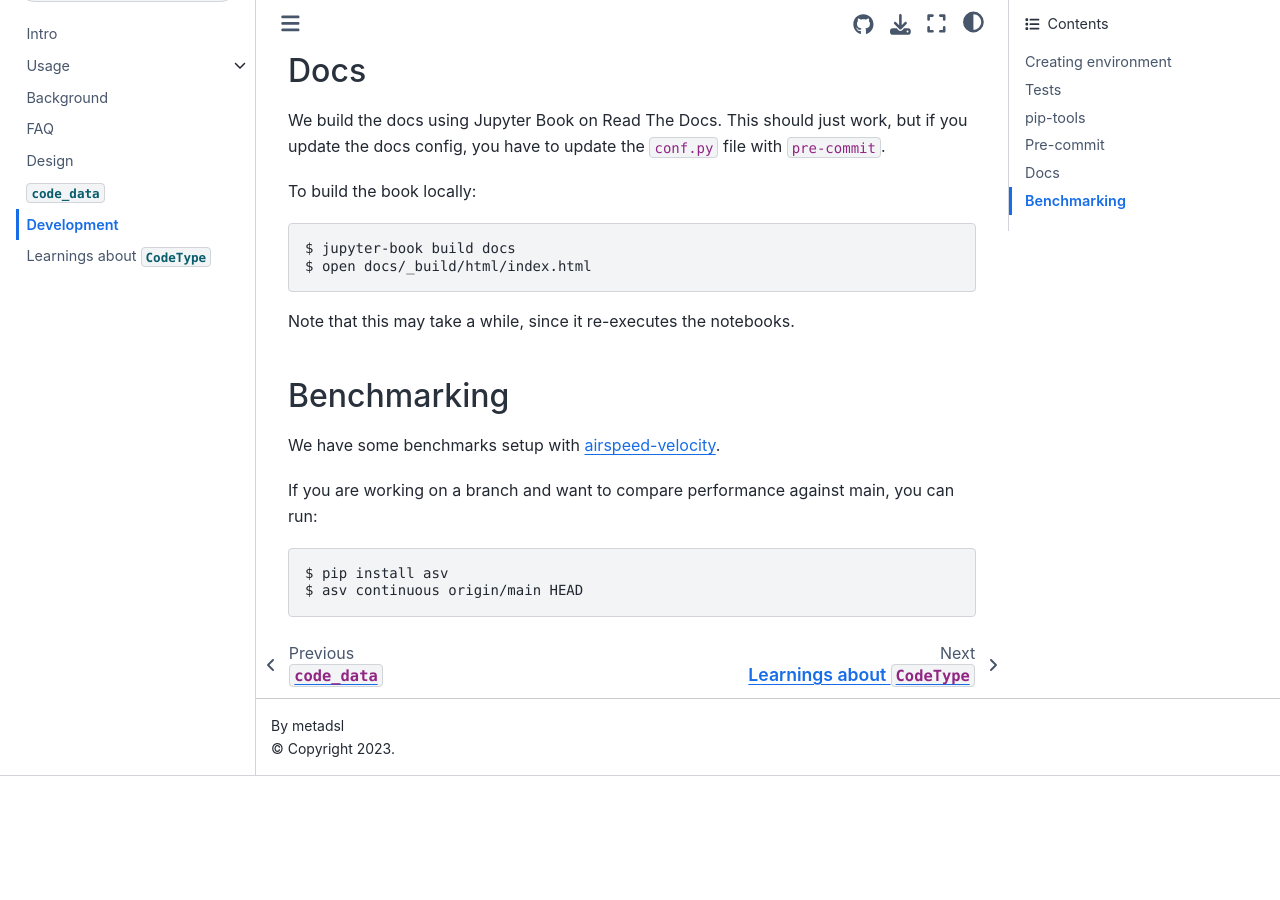
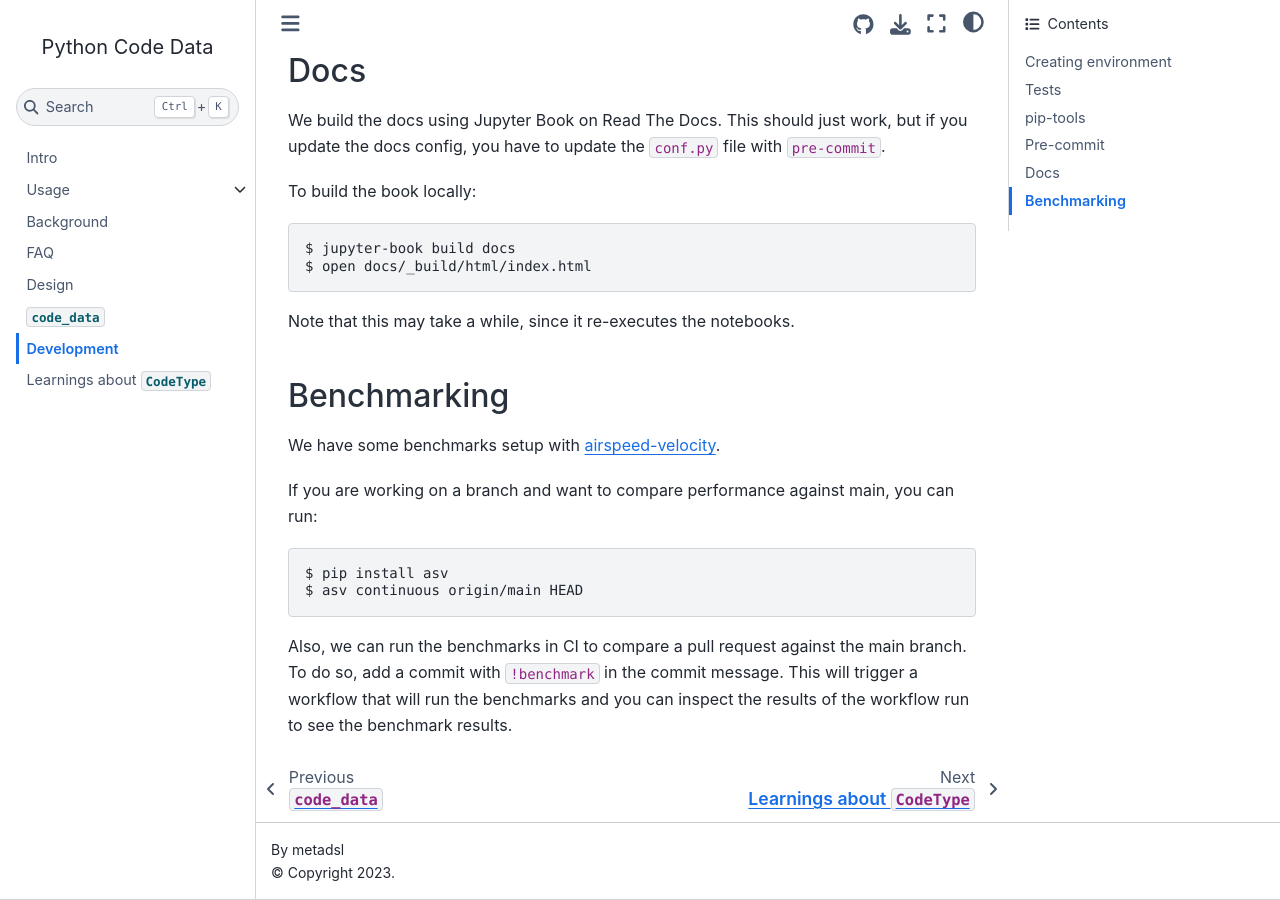
Before and after one commit to metadsl/python-code-data, a Jupyter Book: the page built from docs/development.md, in a window 1280 px wide and 900 px high, scrolled down 1457 px. Built offline with Jupyter Book 1.0.4 settings and Sphinx 7.4.7 and the Sphinx Book theme 1.1.4, drawn with Linux system fonts in a browser that asks for light colours; pages that are not in the unit, such as notebooks, are missing from menus; before the commit the page ends 2233 px from its top, so only the background shows below that.

Commit message:
Document how to run benchmarks in CI

````diff
--- a/docs/development.md
+++ b/docs/development.md
@@ -78,3 +78,8 @@ If you are working on a branch and want to compare performance against main, you
 $ pip install asv
 $ asv continuous origin/main HEAD
 ```
+
+Also, we can run the benchmarks in CI to compare a pull request against the main branch.
+To do so, add a commit with `!benchmark` in the commit message. This will trigger a
+workflow that will run the benchmarks and you can inspect the results of the workflow
+run to see the benchmark results.
````
